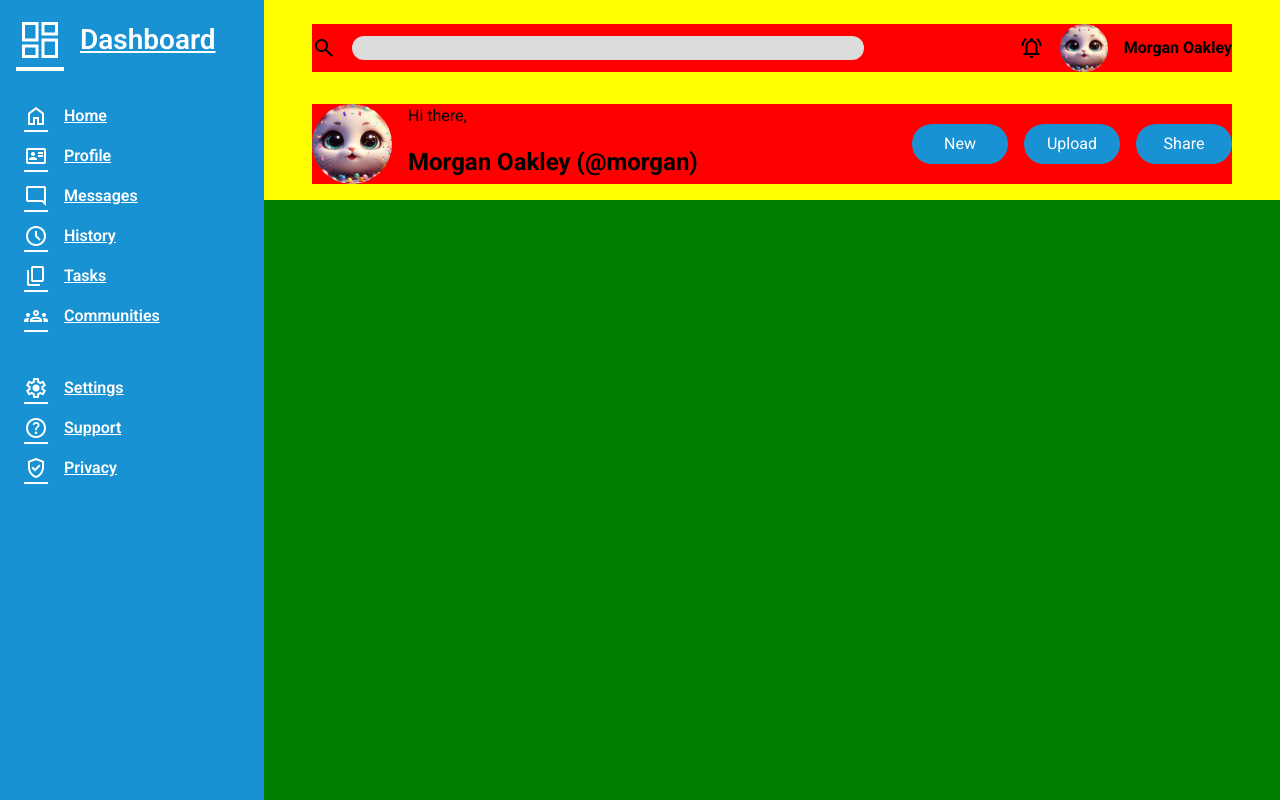
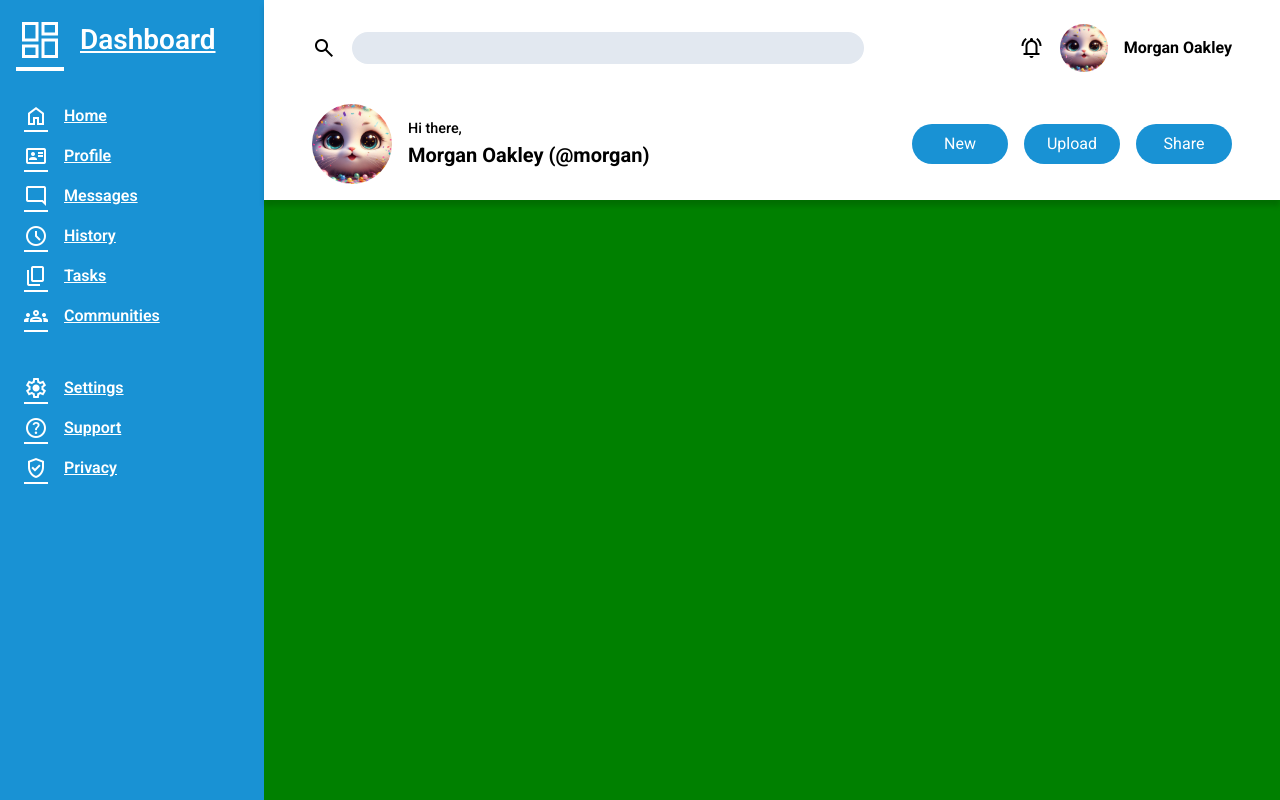
Before and after one commit to SamuelJZRobinson/Odin-Admin-Dashboard, a plain HTML site: page index.html in a window 1280 px wide. Drawn offline with nearby package versions, Linux system fonts and the light colour scheme; a web font is replaced by a local one.

Commit message:
Header Refined

```diff
--- a/css/styles.css
+++ b/css/styles.css
@@ -1,6 +1,7 @@
 :root{
   --primary-bg: #1992D4;
   --primary-text: white;
+  --indent: #E2E8F0;
 }
 
 /* Uses joshwcomeau CSS Reset */
@@ -112,7 +113,11 @@ ul.nav-list li a{
 header{
   grid-area: header;
   padding: 24px 48px;
-  background-color: yellow;
+  background-color: var(--primary-text);
+  box-shadow: 0px 6px 5px 0px rgba(0,0,0,0.15);
+  -webkit-box-shadow: 0px 6px 5px 0px rgba(0,0,0,0.15);
+  -moz-box-shadow: 0px 6px 5px 0px rgba(0,0,0,0.15);
+  z-index: 1;
 }
 
 #top{
@@ -120,7 +125,6 @@ header{
   justify-content: space-between;
   width: 100%;
   margin-bottom: 32px;
-  background-color: red;
 }
 
 #search{
@@ -133,9 +137,9 @@ header{
 }
 
 #search-bar{
-  height: 24px;
+  height: 32px;
   width: 100%;
-  background-color: gainsboro;
+  background-color: var(--indent);
   border-radius: 32px;
 }
 
@@ -143,6 +147,9 @@ header{
   display: inline-flex;
   align-items: center;
   gap: 16px;
+}
+
+#notifications .username{
   font-weight: bold;
   font-size: 1rem;
 }
@@ -158,23 +165,28 @@ header{
   display: inline-flex;
   justify-content: space-between;
   width: 100%;
-  background-color: red;
 }
 
 #profile{
-  display: grid;
-  grid-template-columns: 80px 1fr;
-  grid-template-rows: repeat(2, 1fr);
-  gap: 0px 16px;
+  display: flex;
+  gap: 16px;
+  align-items: center;
 }
 
-#profile .profile-image{
-  grid-column: 1/2;
-  grid-row: 1/3;
+#profile .greeting{
+  font-size: 0.9rem;
+  font-weight: 500;
+  align-self: flex-end;
+}
+
+#profile .username{
+  font-weight: bold;
+  font-size: 1.25rem;
+  align-self: flex-start;
 }
 
 #profile .profile-image img{
-  width: 100%;
+  width: 80px;
   aspect-ratio: 1/1;
   border-radius: 100%;
   object-fit: cover;
--- a/index.html
+++ b/index.html
@@ -24,15 +24,16 @@
         <div id="notifications">
           <span class="material-symbols-outlined">notifications_active</span>
           <div class="profile-image"><img src="images/profile.jpg" alt="Cat drinking a soda through a straw"></div>
-          <span id="profile-name">Morgan Oakley</span>
+          <p class="username">Morgan Oakley</p>
         </div>
       </div>
       <div id="bottom">
         <div id="profile">
           <div class="profile-image"><img src="images/profile.jpg" alt="Cat drinking a soda through a straw"></div>
-          <p>Hi there,</p>
-          <h2 id="username">Morgan Oakley (@morgan)</h2>
-          <p></p>
+          <div class="profile-name-container">
+            <p class="greeting">Hi there,</p>
+            <p class="username">Morgan Oakley (@morgan)</p>
+          </div>
         </div>
         <div id="actions">
           <button>New</button>
```
